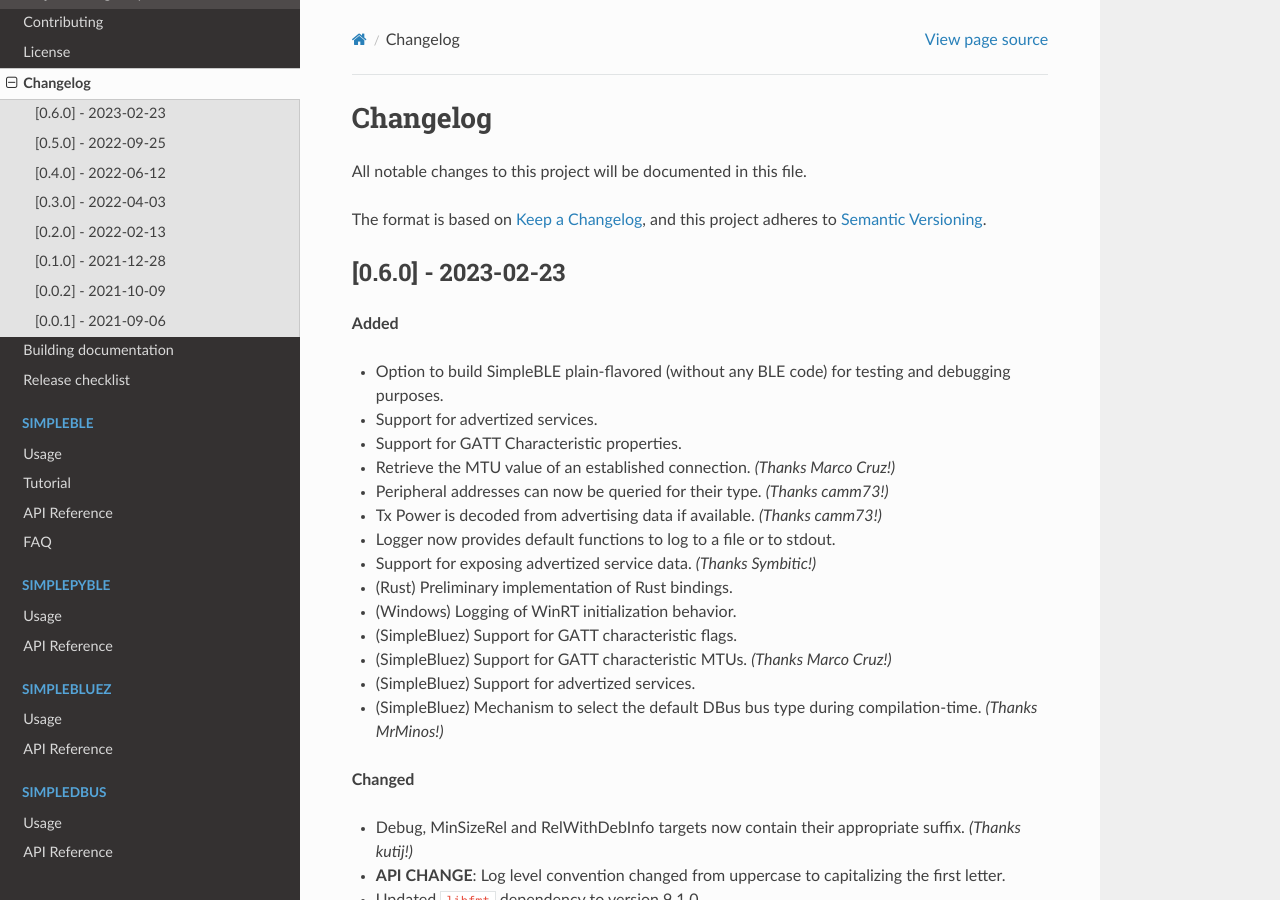
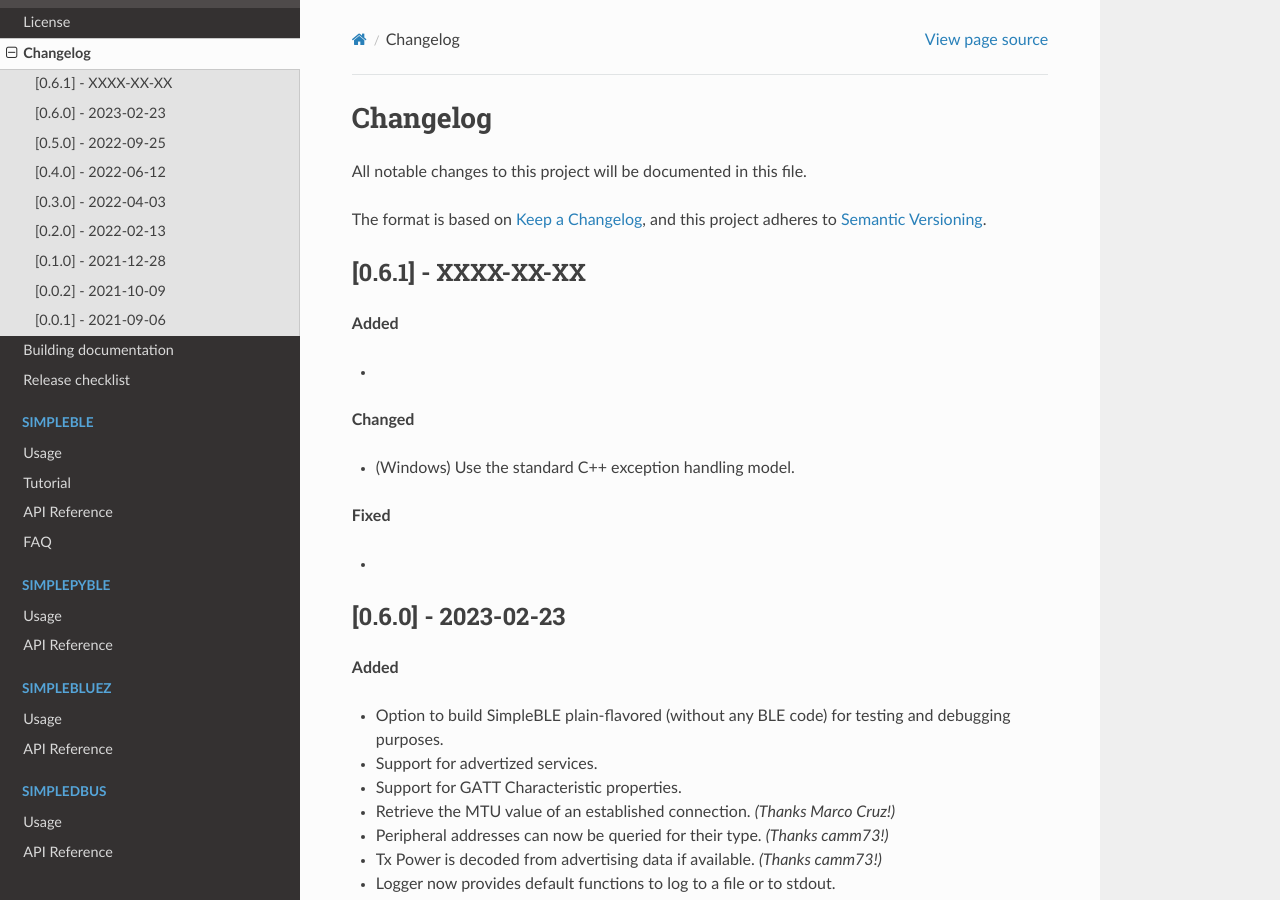
Before and after one commit to OpenBluetoothToolbox/SimpleBLE, a Sphinx documentation site: the page built from docs/changelog.rst, in a window 1280 px wide and 900 px high. Built offline with Sphinx 7.4.7 and the Read the Docs theme 2.0.0, drawn with Linux system fonts in a browser that asks for light colours.

Commit message:
Bump version

```diff
--- a/Cargo.toml
+++ b/Cargo.toml
@@ -2,7 +2,7 @@
 edition = "2021"
 
 name = "simplersble"
-version = "0.6.0"
+version = "0.6.1-alpha1"
 license = "MIT"
 description = "The all-in-one Bluetooth library that makes it easy to add wireless connectivity to your projects."
 readme = "simplersble/README.md"
--- a/docs/changelog.rst
+++ b/docs/changelog.rst
@@ -4,6 +4,21 @@
 All notable changes to this project will be documented in this file.
 
 The format is based on `Keep a Changelog`_, and this project adheres to `Semantic Versioning`_.
+
+[0.6.1] - XXXX-XX-XX
+--------------------
+
+**Added**
+
+-
+
+**Changed**
+
+- (Windows) Use the standard C++ exception handling model.
+
+**Fixed**
+
+-
 
 [0.6.0] - 2023-02-23
 --------------------
```
Also changed, not shown: 2 other files.
